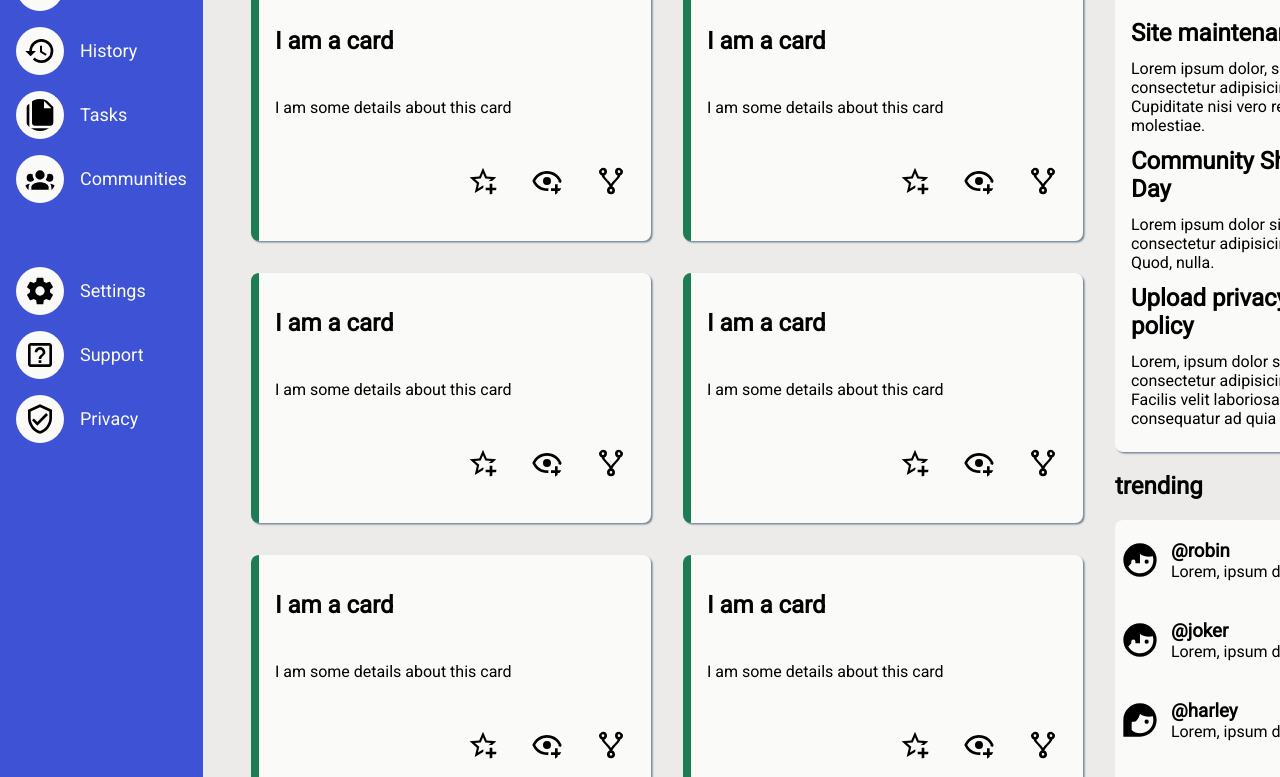
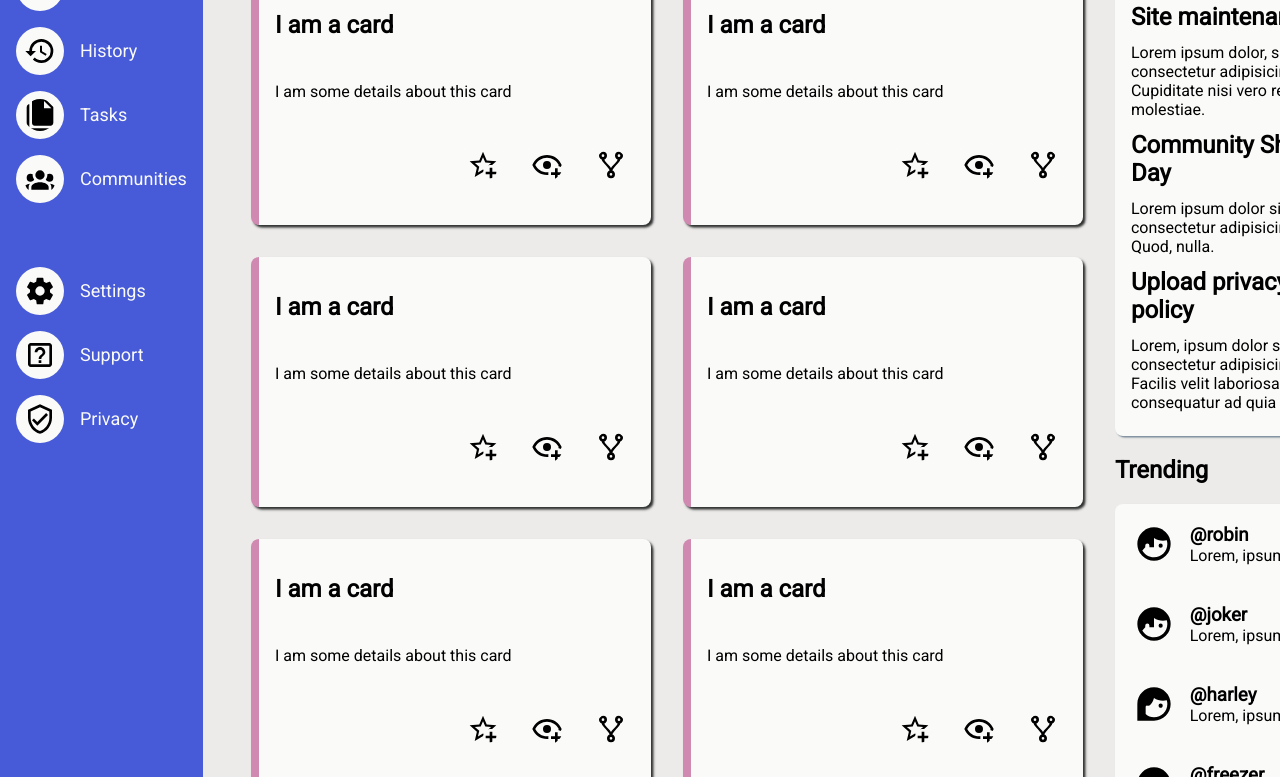
Before and after one commit to elokthewizard/admin-dashboard, a plain HTML site: page index.html in a window 1280 px wide. Shown: the part 233-1010 px from the top of the page. Drawn offline with Linux system fonts and the light colour scheme.

Commit message:
better colors

```diff
--- a/index.html
+++ b/index.html
@@ -41,8 +41,8 @@
         <nav class="dashboard-controls">
             <h1>Dashboard</h1>
             <ul class="dash-one">
-                <li><img class="svg-icon" src="sidebar-icons/home-account.svg"><div id="home">Home</div></li>
-                <li><img class="svg-icon" src="sidebar-icons/account-box-outline.svg"><div id="profile">Profile</div></li>
+                <li onclick="goHome()"><img class="svg-icon" src="sidebar-icons/home-account.svg"><div id="home">Home</div></li>
+                <li onclick="goToProfile()"><img class="svg-icon" src="sidebar-icons/account-box-outline.svg"><div id="profile">Profile</div></li>
                 <li><img class="svg-icon" src="sidebar-icons/message-reply-text-outline.svg" alt=""><div id="messages">Messages</div></li>
                 <li><img class="svg-icon" src="sidebar-icons/history.svg" alt=""><div id="history">History</div></li>
                 <li><img class="svg-icon" src="sidebar-icons/file-multiple.svg" alt=""><div id="tasks">Tasks</div></li>
@@ -149,7 +149,7 @@
                 </div>
             </div>
             <div class="title-card">
-                <h2>trending</h2>
+                <h2>Trending</h2>
             </div>
             <div class="trending-posts">
                 <div class="trending">
--- a/style.css
+++ b/style.css
@@ -9,7 +9,7 @@ body {
 
 header {
     display: block;
-    padding: 1rem 2rem;
+    padding: 1rem 2rem 0rem 2rem;
     grid-column: 2 / 3;
     grid-row: 1 / 2;
     background-color: #fafbf9;
@@ -90,7 +90,7 @@ input {
     font-size: large;
     color: #fafbf9;
     font-weight: bold;
-    background-color: #3D52D5;
+    background-color: #475ad7;
     border-radius: 2rem;
     padding: 0.7rem 2rem;
 }
@@ -104,7 +104,7 @@ input {
     grid-column: 1 / 2;
     grid-row: 1 / 3;
     padding: 1rem;
-    background-color: #3D52D5;
+    background-color: #475ad7;
 }
 
 .sidebar h1 {
@@ -167,11 +167,11 @@ main {
     display: flex;
     flex-direction: column;
     justify-content: space-between;
-    border-left: 0.5rem solid #1c7c54;
+    border-left: 0.5rem solid #d08ab1;
     padding: 1rem;
     background-color: #fafbf9;
     border-radius: 0.5rem;
-    box-shadow: #778899 0.1rem 0.1rem .1rem;
+    box-shadow: #2e2f2f 0.15rem 0.15rem .15rem;
 }
 
 
@@ -237,8 +237,8 @@ a {
 }
 
 .trend img {
-    margin-left: -3rem;
-    padding-right: 0.65rem;
+    margin-left: -1rem;
+    padding-right: 1rem;
 }
 
 .user {
```
